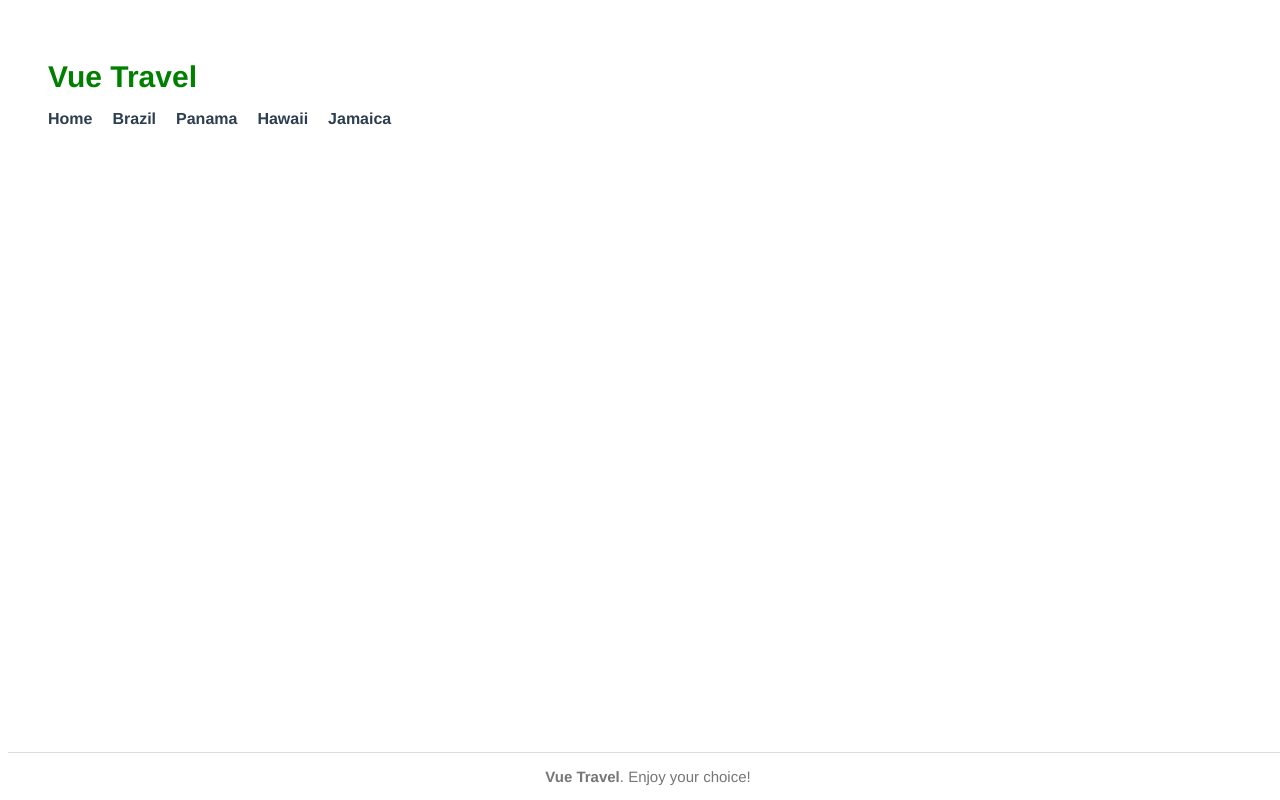
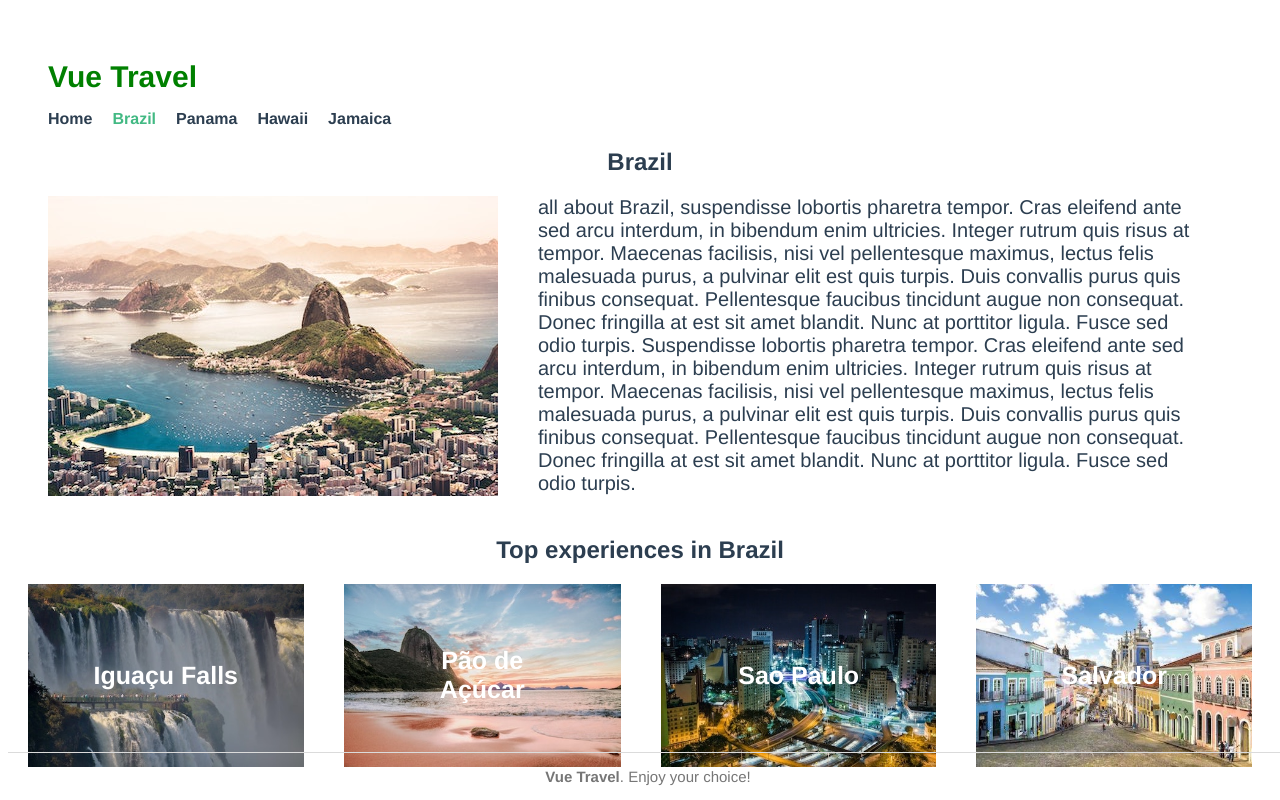
Before and after one commit to quan-nh2/vue-travel, a Vue app: page /destination/brazil in a window 1280 px wide. Built offline with nearby package versions, Linux system fonts and the light colour scheme.

Commit message:
fix(vue-travel): fix typo

```diff
--- a/src/router/index.js
+++ b/src/router/index.js
@@ -17,10 +17,24 @@
       import(/* webpackChunkName: "about" */ '../views/About.vue'),
   },
   {
-    path: '/details/:slug',
+    path: '/destination/:slug',
     name: 'DestinationDetails',
+    props: true,
     component: () =>
-      import(/* webpackChunkName: "details" */ '../views/DestinationDetails'),
+      import(
+        /* webpackChunkName: "DestinationDetails" */ '../views/DestinationDetails'
+      ),
+    children: [
+      {
+        path: ':experienceSlug',
+        name: 'experienceDetails',
+        props: true,
+        component: () =>
+          import(
+            /* webpackChunkName: "ExperienceDetails" */ '../views/ExperienceDetails'
+          ),
+      },
+    ],
   },
 ];
 
--- a/src/views/DestinationDetails.vue
+++ b/src/views/DestinationDetails.vue
@@ -1,5 +1,6 @@
 <template>
-  <section>
+  <div>
+    <section class="destinations">
       <h2>{{ destination.name }}</h2>
       <div class="destination-details">
         <img
@@ -9,6 +10,33 @@
         <p>{{ destination.description }}</p>
       </div>
     </section>
+    <section class="experiences">
+      <h2>Top experiences in {{ destination.name }}</h2>
+      <div class="cards">
+        <div
+          v-for="experience in destination.experiences"
+          :key="experience.slug"
+          class="card"
+        >
+          <router-link
+            :to="{
+              name: 'experienceDetails',
+              params: { experienceSlug: experience.slug },
+            }"
+          >
+            <img
+              :src="require(`@/assets/${experience.image}`)"
+              :alt="experience.name"
+            />
+            <span class="card__text">
+              {{ experience.name }}
+            </span>
+          </router-link>
+        </div>
+      </div>
+      <router-view :key="$route.path" />
+    </section>
+  </div>
 </template>
 
 <script>
@@ -41,13 +69,16 @@
   width: 100%;
   max-height: 400px;
   float: left;
-  margin: 0 40px;
 }
 
-.destination-detail {
+.experiences {
+  padding: 20px 0;
+}
+
+.destination-details {
   display: flex;
   justify-content: space-between;
-  padding: 40px 0;
+  margin: 0 40px;
 }
 
 p {
@@ -55,4 +86,29 @@
   font-size: 20px;
   text-align: left;
 }
+
+.cards {
+  display: flex;
+  justify-content: space-between;
+}
+
+.cards img {
+  max-height: 200px;
+}
+
+.card {
+  padding: 0 20px;
+  position: relative;
+}
+
+.card__text {
+  position: absolute;
+  top: 50%;
+  left: 50%;
+  transform: translate(-50%, -50%);
+  color: white;
+  font-size: 25px;
+  font-weight: bold;
+  text-decoration: none;
+}
 </style>
--- /dev/null
+++ b/src/views/ExperienceDetails.vue
@@ -0,0 +1,63 @@
+<template>
+  <section>
+    <h1>Experiences</h1>
+    <h2>{{ experience.name }}</h2>
+    <div class="experience-details">
+      <img
+        :src="require(`@/assets/${experience.image}`)"
+        :alt="experience.name"
+      />
+      <p>{{ experience.description }}</p>
+    </div>
+  </section>
+</template>
+
+<script>
+import store from '../store/index.js';
+
+export default {
+  props: {
+    slug: {
+      type: String,
+      required: true,
+    },
+    experienceSlug: {
+      type: String,
+      required: true,
+    },
+  },
+  computed: {
+    destination() {
+      return store.destinations.find(
+        (destination) => (destination.slug = this.slug)
+      );
+    },
+    experience() {
+      return this.destination.experiences.find(
+        (experience) => (experience.slug = this.experienceSlug)
+      );
+    },
+  },
+};
+</script>
+
+<style scoped>
+img {
+  max-width: 600px;
+  height: auto;
+  width: 100%;
+  max-height: 400px;
+}
+
+.experience-details {
+  display: flex;
+  justify-content: space-between;
+  padding: 40px 0;
+}
+
+p {
+  margin: 0 40px;
+  font-size: 20px;
+  text-align: left;
+}
+</style>
```
Lines whose indentation alone changed are shown as unchanged.
